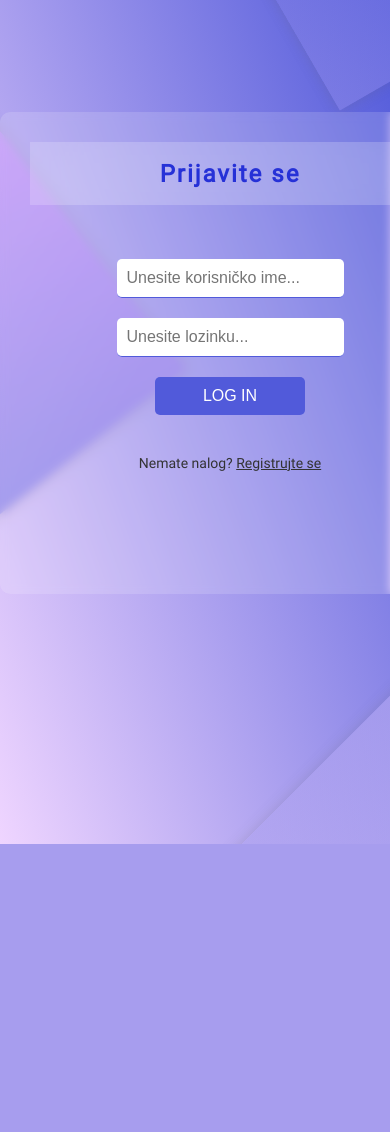
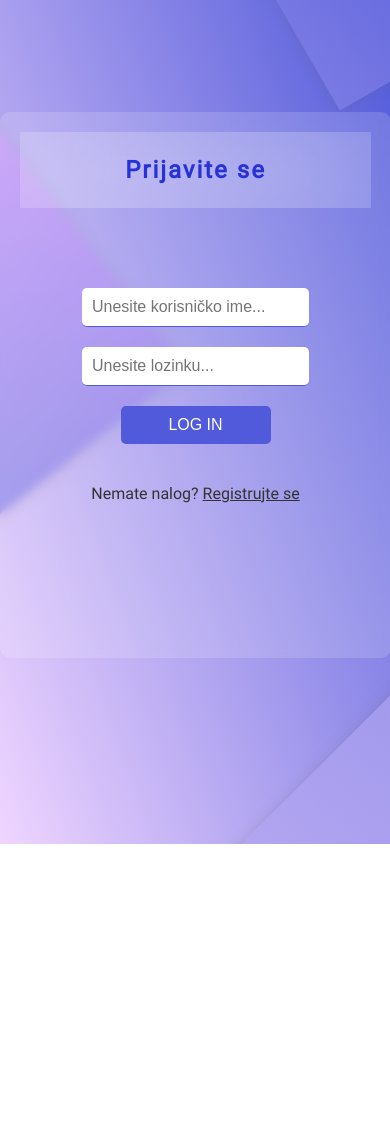
Before and after one commit to svjetlanatodoric/Lager, a PHP site: page /login/login.php in a window 390 px wide; the page is wider, and only the part inside the window is pictured. Before the commit the page ends 844 px from the top of that part, so only its background shows below. Run offline with PHP 8.4, Linux system fonts and the light colour scheme.

Commit message:
login form css, but still needs to be beautified

```diff
--- a/css/login-form.css
+++ b/css/login-form.css
@@ -2,6 +2,11 @@
   margin: 0;
   padding: 0;
 }
+
+@font-face {
+  font-family: Sora;
+  src: url(../fonts/Sora/Sora-Regular.ttf) format("truetype");
+  }
 
 @font-face {
   font-family: Roboto;
@@ -9,12 +14,12 @@
   font-weight: 400;
   font-style: normal;
 }
-
 html {
   font-family: Roboto;
   background: linear-gradient(70deg, #efd5ff 0%, #515ada 100%);
   height: 100%;
   overflow: hidden;
+  contain: content;
 }
 
 h2 {
@@ -169,3 +174,40 @@ div p#wrong-password.wrong-password{
 div p.no-user#no-user{
   margin: -10px;
 }
+
+#login-form {
+  background-color: rgba(255, 255, 255, .15);
+  backdrop-filter: blur(5px);
+  display: flex;
+  text-align: left;
+  padding: 30px;
+  border-radius: 10px;
+  flex-direction: column;
+  align-items: center;
+  height: 50%;
+  width: 400px;
+  margin: 7rem auto;
+}
+
+/* Media queries for different screen sizes */
+@media screen and (max-width: 768px) {
+#login-form {
+  width: 65%;
+}
+#login-form p,
+#login-form a{
+  font-size:15px;
+}
+}
+
+@media screen and (max-width: 480px) {
+#login-form {
+  width: 90%;
+  height: 60%;
+  padding: 20px;
+}
+#login-form p,
+#login-form a{
+  font-size:16px;
+}
+}
```
